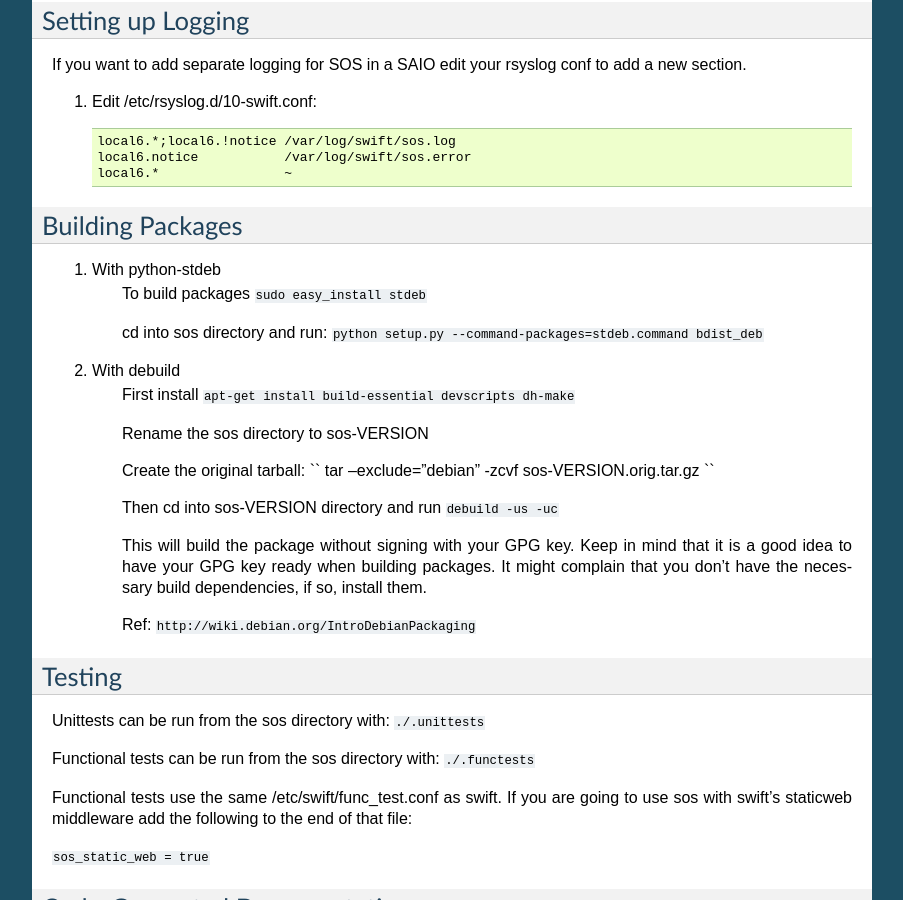
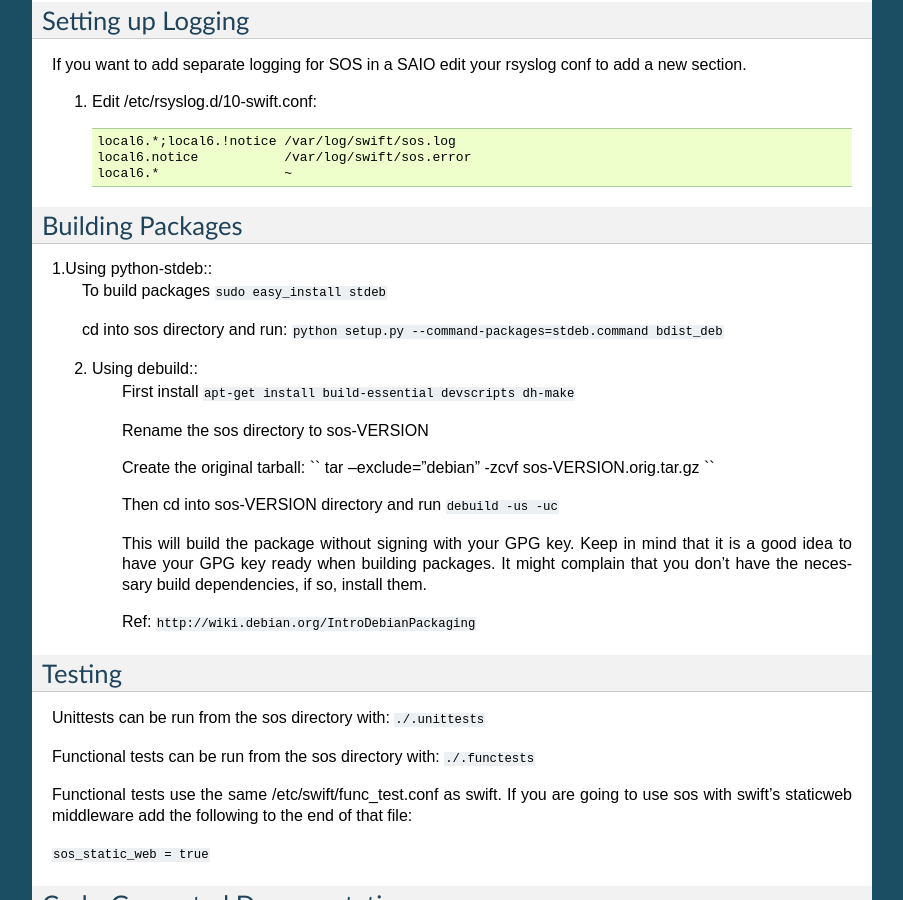
Before and after one commit to dpgoetz/sos, a Sphinx documentation site: the page built from doc/source/index.rst, in a window 1280 px wide and 900 px high, scrolled down 1009 px. Shown: the whole window, without its empty margins (198-1101 px from the left). Built offline with Sphinx 7.4.7, drawn with Linux system fonts in a browser that asks for light colours.

Commit message:
fixing another issue with the display block

```diff
--- a/doc/source/index.rst
+++ b/doc/source/index.rst
@@ -74,13 +74,13 @@
 Building Packages
 -----------------
 
-1. With python-stdeb
+1.Using python-stdeb::
     To build packages
     ``sudo easy_install stdeb``
 
     cd into sos directory and run: ``python setup.py --command-packages=stdeb.command bdist_deb``
 
-2. With debuild
+2. Using debuild::
     First install ``apt-get install build-essential devscripts dh-make``
 
     Rename the sos directory to sos-VERSION
```
